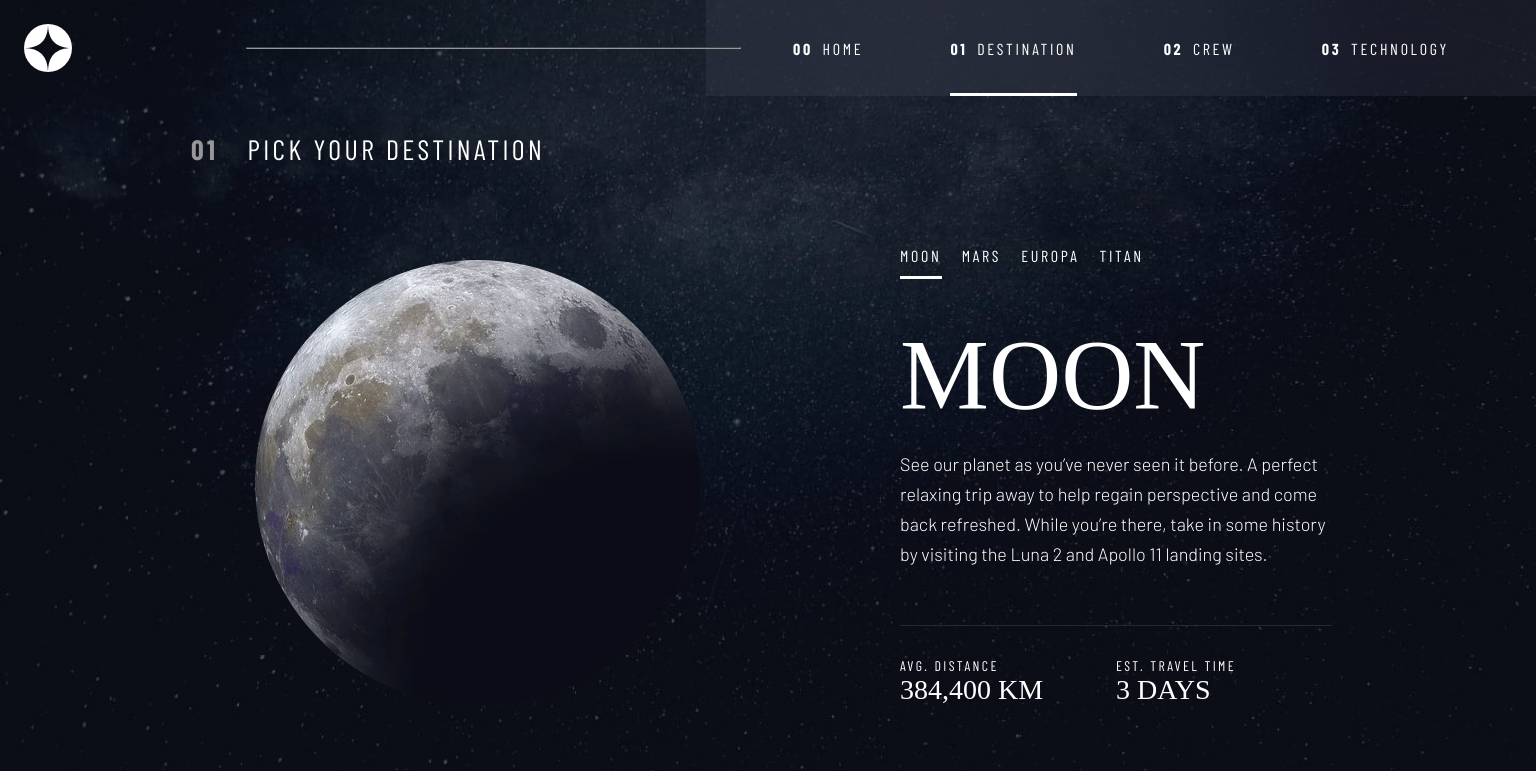
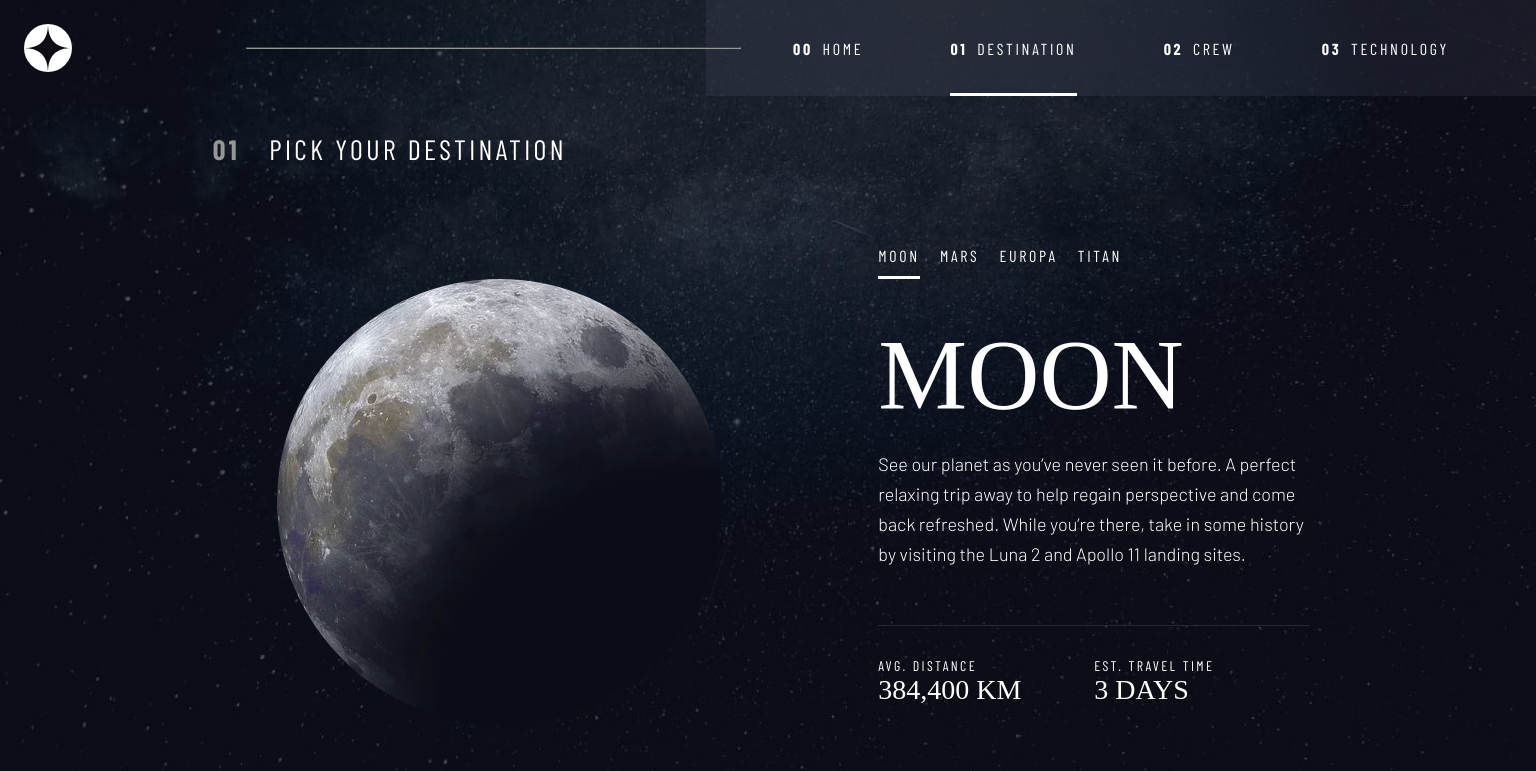
Before and after one commit to KurtisIvey/space-tourism-nextjs, a Next.js app: page /Destination in a window 1536 px wide. Shown: the top 771 px of the page. Built offline with nearby package versions, Linux system fonts and the light colour scheme; a web font is replaced by a local one.

Commit message:
update margins

```diff
--- a/src/app/Destination/Destination.css
+++ b/src/app/Destination/Destination.css
@@ -236,9 +236,9 @@ main.destination section .metricsBigContainer .metricContainer div {
     grid-column: 1/2;
     width: 445px;
     height: 445px;
-    margin-bottom: 0px;
+    margin-bottom: -38.5px;
     margin-left: 64px;
-    margin-right: 100px;
+    margin-right: 77.5px;
   }
   main.destination section .descriptorsContainer {
     flex-direction: column;
@@ -248,7 +248,7 @@ main.destination section .metricsBigContainer .metricContainer div {
     grid-column: 2/3;
     width: 445px;
     height: 472px;
-    margin-left: 100px;
+    margin-left: 79px;
   }
   main.destination section .descriptorsContainer ul {
     margin-bottom: 15px;
--- a/src/app/Destination/Destination.scss
+++ b/src/app/Destination/Destination.scss
@@ -249,9 +249,9 @@ main.destination {
                 grid-column: 1 / 2;
                 width: 445px;
                 height: 445px;
-                margin-bottom: 0px;
+                margin-bottom: -38.5px;
                 margin-left: 64px;
-                margin-right: 100px;
+                margin-right: 77.5px;
             }
 
             .descriptorsContainer{
@@ -262,7 +262,7 @@ main.destination {
                 grid-column: 2 / 3;
                 width: 445px;
                 height: 472px;
-                margin-left: 100px;
+                margin-left: 79px;
 
                 ul{
                     margin-bottom: 15px;
```
Also changed, not shown: 1 other file (tests, documents, lock files or other folders).
